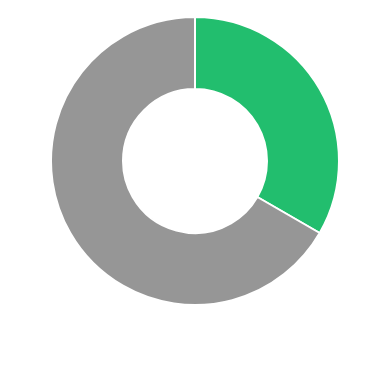
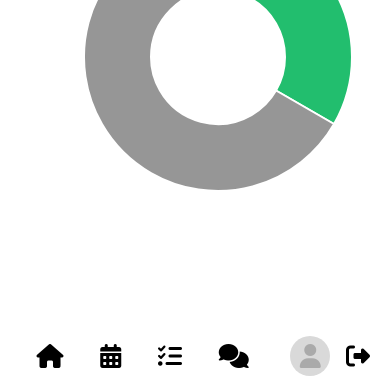
Before and after one commit to ICEI-PUC-Minas-PMGCC-TI/ti-1-pmg-cc-m-20241-g8-dificuldade-de-ser-produtivo, a website: page codigo/public/index.html in a window 390 px wide. Shown: the part 466-844 px from the top of the page. Drawn offline with nearby package versions, Linux system fonts and the light colour scheme.

Commit message:
implementação da side-bar (incompleta)

```diff
--- a/codigo/public/assets/css/styles.css
+++ b/codigo/public/assets/css/styles.css
@@ -1,12 +1,256 @@
-.graficos, #grafico1, #grafico2, .graficos-esp, .titulo-do-grafico{
-    justify-content: center;
-    align-items:center
+/*
+font-family: "Inter", sans-serif;
+
+font-weight disponíveis: 100 a 900
+*/
+@import url('https://fonts.googleapis.com/css2?family=Inter:wght@100..900&display=swap');
+
+/*
+Cores de cada sessão do site
+
+Como usar:
+    var(--nome-da-variavel)
+
+As variáveis sempre começam com --
+
+Exemplo:
+
+main {
+    background-color: var(--profile-color);
 }
-.graficos, .titulo-do-grafico{
-    display: flex;
+*/
+:root {
+    --authentication-color: #523FCB;
+    --home-color: #54799D;
+    --calendar-color: #5F4977;
+    --tasks-color: #FB7735;
+    --forum-color: #516F8C;
+    --profile-color: #E3E2E2;
+
+    /* Fórum */
+    --neutral-color: #b7cad4;
 }
+
+html,
 body {
+    /*Removendo margem e padding*/
+    margin: 0;
+    padding: 0;
+
+    /*Forçando a altura para o tamanho da tela*/
+    height: 100vh;
+}
+
+body {
+    /*Definindo a localização do header e da parte principal de cada página*/
+    display: grid;
+    grid-template-columns: 20% 1fr;
+
+    /*Definindo a fonte universal*/
     font-family: "Inter", sans-serif;
     font-weight: 400;
+
     overflow: hidden;
 }
+
+nav {
+    padding: 30px 0;
+
+    display: flex;
+    flex-direction: column;
+    justify-content: space-between;
+}
+
+.nav-group {
+    /*Espaçamento entre os itens*/
+    display: flex;
+    flex-direction: column;
+}
+
+.nav-group:nth-child(1) {
+    gap: 30px;
+}
+
+.nav-group:nth-child(2) {
+    gap: 80px
+}
+
+.nav-item,
+#nav-profile {
+    /*Posicionando os elementos de cada item*/
+    display: flex;
+    flex-direction: row;
+    align-items: center;
+    justify-content: center;
+}
+
+.nav-item {
+    /*Forçando uma altura para cada item*/
+    height: 80px;
+
+    padding: 0 25%;
+    gap: 30%;
+
+    /*Estilos do background que permitem o efeito de surgir o fundo*/
+    background: linear-gradient(to right, transparent 50%, #fff 50%);
+    background-size: 200% 100%;
+    background-position: bottom right;
+    background-color: white;
+
+    /*Configurações da transição*/
+    transition: all .2s ease-out;
+
+    font-size: 1.5em;
+    font-weight: 600;
+
+    cursor: pointer;
+
+    text-decoration: none;
+    color: inherit;
+}
+
+/*Quando passar o mouse no item*/
+.nav-item:hover {
+    /*Muda a posição do background para que o efeito funcione*/
+    background-position: bottom left;
+
+    color: white;
+}
+
+/*Definindo as cores específicas para cada item*/
+#nav-home:hover {
+    background-color: var(--home-color);
+}
+
+#nav-calendar:hover {
+    background-color: var(--calendar-color);
+}
+
+#nav-tasks:hover {
+    background-color: var(--tasks-color);
+}
+
+#nav-forum:hover {
+    background-color: var(--forum-color);
+}
+
+#nav-logout:hover {
+    background-color: red;
+}
+
+#nav-profile {
+    height: 110px;
+}
+
+#nav-profile div {
+    aspect-ratio: 1/1;
+
+    width: 6.5em;
+
+    display: flex;
+    flex-direction: column;
+    align-items: center;
+    justify-content: center;
+
+    background-color: #D9D9D9;
+    border-radius: 100%;
+
+    cursor: pointer;
+}
+
+#nav-profile i {
+    font-size: 4em;
+
+    color: #aaaaaa;
+}
+
+main {
+    height: auto;
+
+    /*Faz com que apenas a div tenha o scroll*/
+    overflow: auto;
+}
+
+@media screen and (max-width: 890px) {
+    body {
+        display: flex;
+        flex-direction: column;
+    }
+
+    nav {
+        order: 2;
+        flex: 1 1 10%;
+
+        display: grid;
+        grid-template-columns: 70% 1fr;
+        grid-template-rows: 100%;
+
+        padding: 0 20px;
+    }
+
+    .nav-group {
+        flex-direction: row;
+
+        gap: 22% !important;
+    }
+
+    .nav-group:nth-child(1) {
+        justify-content: center;
+    }
+
+    .nav-group:nth-child(2) {
+        justify-content: end;
+    }
+
+    .nav-item {
+        height: auto;
+
+        padding: 0;
+    }
+
+    .nav-item span {
+        display: none;
+    }
+
+    #nav-profile {
+        height: auto;
+    }
+
+    #nav-profile div {
+        width: 2.5em;
+    }
+
+    #nav-profile i {
+        font-size: 1.5em;
+    }
+
+    main {
+        order: 1;
+        flex: 1 1 90%;
+    }
+}
+
+@media screen and (max-width: 500px) {
+    .nav-group {
+        gap: 15% !important;
+    }
+}
+
+.graficos, #grafico1, #grafico2, .graficos-esp {
+    justify-content: left;
+    align-items:left
+}
+
+.graficos{
+    display: flex;
+    margin-left: 20%;
+
+}
+
+.titulo-do-grafico {
+    display: flex;
+    justify-content: center;
+    align-items: center;
+    margin-bottom: 5px;
+    margin-top: 5px;
+}
--- a/codigo/public/assets/js/index.js
+++ b/codigo/public/assets/js/index.js
@@ -22,14 +22,15 @@ fetch('assets/db/db.json')
         TarefasTotaisFeitas = countCompletedTasks(tasks);
         console.log('TotaldeTarefas:', TotaldeTarefas);
         console.log('TarefasTotaisFeitas:', TarefasTotaisFeitas);
+
         // Criar os gráficos
         const ctx = document.getElementById('grafico1').getContext('2d');
         new Chart(ctx, {
             type: 'doughnut',
             data: {
-                labels: ['Feitas', 'Pendentes'],
+                //labels: ['Feitas', 'Pendentes'],
                 datasets: [{
-                    label: 'Tarefas',
+                    //label: 'Tarefas',
                     data: [TarefasTotaisFeitas, TotaldeTarefas - TarefasTotaisFeitas], // dados do gráfico 1
                     backgroundColor: [
                         'rgb(34, 190, 110)',
@@ -42,9 +43,9 @@ fetch('assets/db/db.json')
         new Chart(ctx2, {
             type: 'doughnut',
             data: {
-                /*labels: ['Pendentes', 'Feitas'],*/
+                //labels: ['Pendentes', 'Feitas'],
                 datasets: [{
-                    /*label: 'Tarefas',*/
+                    //label: 'Tarefas',
                     data: [TarefasTotaisFeitas, TotaldeTarefas - TarefasTotaisFeitas],//dados do gráfico 2
                     backgroundColor: [
                         'rgb(34, 190, 110)',
--- a/codigo/public/index.html
+++ b/codigo/public/index.html
@@ -15,15 +15,47 @@
 </head>
 
 <body>
+  <nav>
+    <div class="nav-group">
+      <a href="" class="nav-item" id="nav-home">
+        <i class=" fa-solid fa-house"></i>
+        <span>Início</span>
+      </a>
+      <a class="nav-item" id="nav-calendar">
+        <i class="fa-solid fa-calendar-days"></i>
+        <span>Agenda</span>
+      </a>
+      <a class="nav-item" id="nav-tasks">
+        <i class="fa-solid fa-list-check"></i>
+        <span>Tarefas</span>
+      </a>
+      <a href="forum.html" class="nav-item" id="nav-forum">
+        <i class="fa-solid fa-comments"></i>
+        <span>Fórum</span>
+      </a>
+    </div>
+    <div class="nav-group">
+      <a href="" id="nav-profile">
+        <div>
+          <i class="fa-solid fa-user"></i>
+        </div>
+      </a>
+
+      <div class="nav-item" id="nav-logout">
+        <i class="fa-solid fa-right-from-bracket"></i>
+        <span>Sair</span>
+      </div>
+    </div>
+  </nav>
   <div class="graficos">
-    <div style="width: 300px; height: 800px;" class="graficos-esp">
+    <div style="width: 280px; height: 800px;" class="graficos-esp">
       <div>
         <h1 class="titulo-do-grafico">Tarefas Diárias</h1>
-        <canvas id="grafico1" style="width: 300px; height: 300px;"></canvas>
+        <canvas id="grafico1" style="width: 280px; height: 280px;"></canvas>
       </div>
       <div>
         <h1 class="titulo-do-grafico">Tarefas Semanais</h1>
-        <canvas id="grafico2" style="width: 300px; height: 300px;"></canvas>
+        <canvas id="grafico2" style="width: 280px; height: 280px;"></canvas>
       </div>
     </div>
   </div>
```
